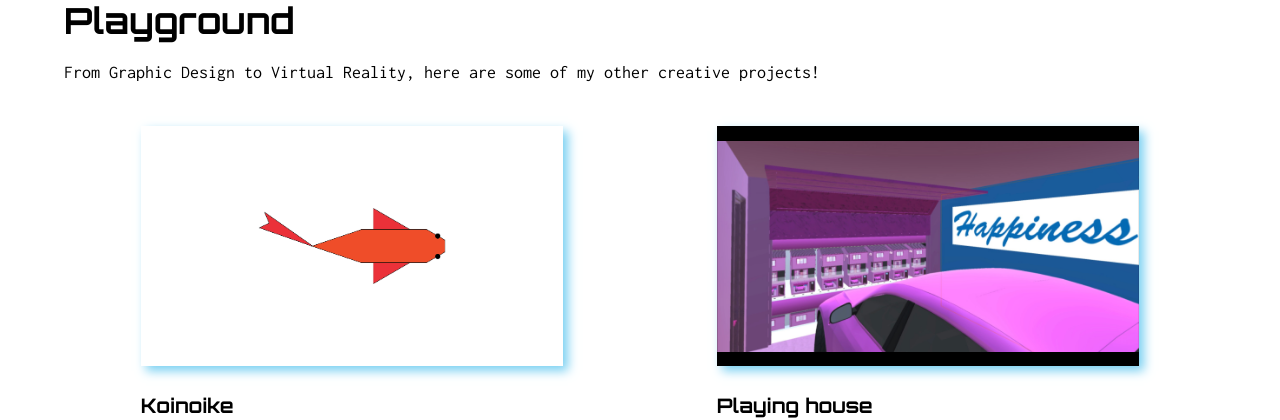
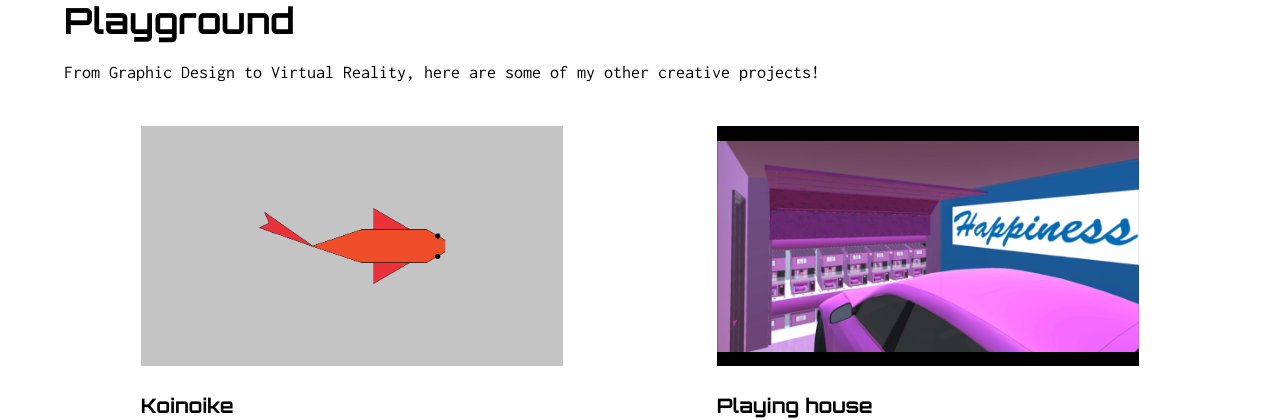
Before and after one commit to clairenat/ClaireCallen, a plain HTML site: page index.html in a window 1280 px wide. Shown: the part 1136-1556 px from the top of the page. Drawn offline with Linux system fonts and the light colour scheme.

Commit message:
finished desktop-homepage

```diff
--- a/css/style.css
+++ b/css/style.css
@@ -251,7 +251,7 @@ a {
     max-height: 50vh;
     display: block;
     margin: 0 auto;
-    box-shadow: 5px 5px 10px#79d0f2;
+    /*box-shadow: 5px 5px 10px#79d0f2;*/
 }
 .playground > figure h3 {
     margin-top: 10px;
@@ -525,10 +525,13 @@ header {
     object-fit: contain;
     display: block;
     margin: 0 auto;
-    box-shadow: 5px 5px 10px#79d0f2;
+    /*box-shadow: 5px 5px 10px#79d0f2;*/
 }
 .black {
     background-color: black;
+}
+.grey {
+    background-color: #C4C4C4;
 }
 
 .playground > figure h3 {
--- a/index.html
+++ b/index.html
@@ -62,7 +62,7 @@
         <h2>Playground</h2>
         <p>From Graphic Design to Virtual Reality, here are some of my other creative projects!</p>
         <figure class="playground-item" id="firstplay">
-            <img src="homeimages/Koinoikelogomark3.png" width = "400" alt="An origami-like logo of a koi fish in red and orange.">
+            <img src="homeimages/koinoike-graybackground.png" width = "400" class="grey" alt="An origami-like logo of a koi fish in red and orange.">
             <div class = "play-words">
             <h3>Koinoike</h3>
             <figcaption>Creating a logo, brand, identity, and mobile design of an app centered around Koi-keeping.</figcaption>
```
Also changed, not shown: homeimages/koinoike-graybackground.png (renamed from koinoike-graybackground.png).
